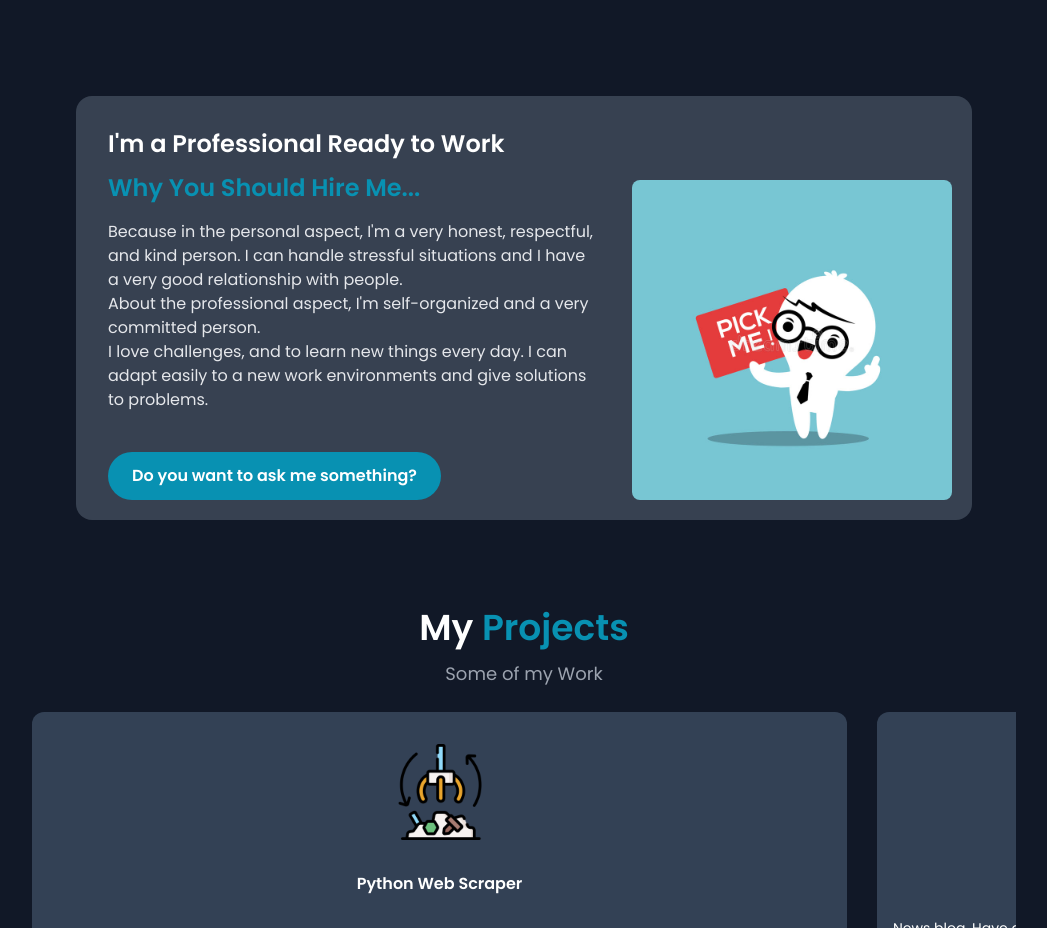
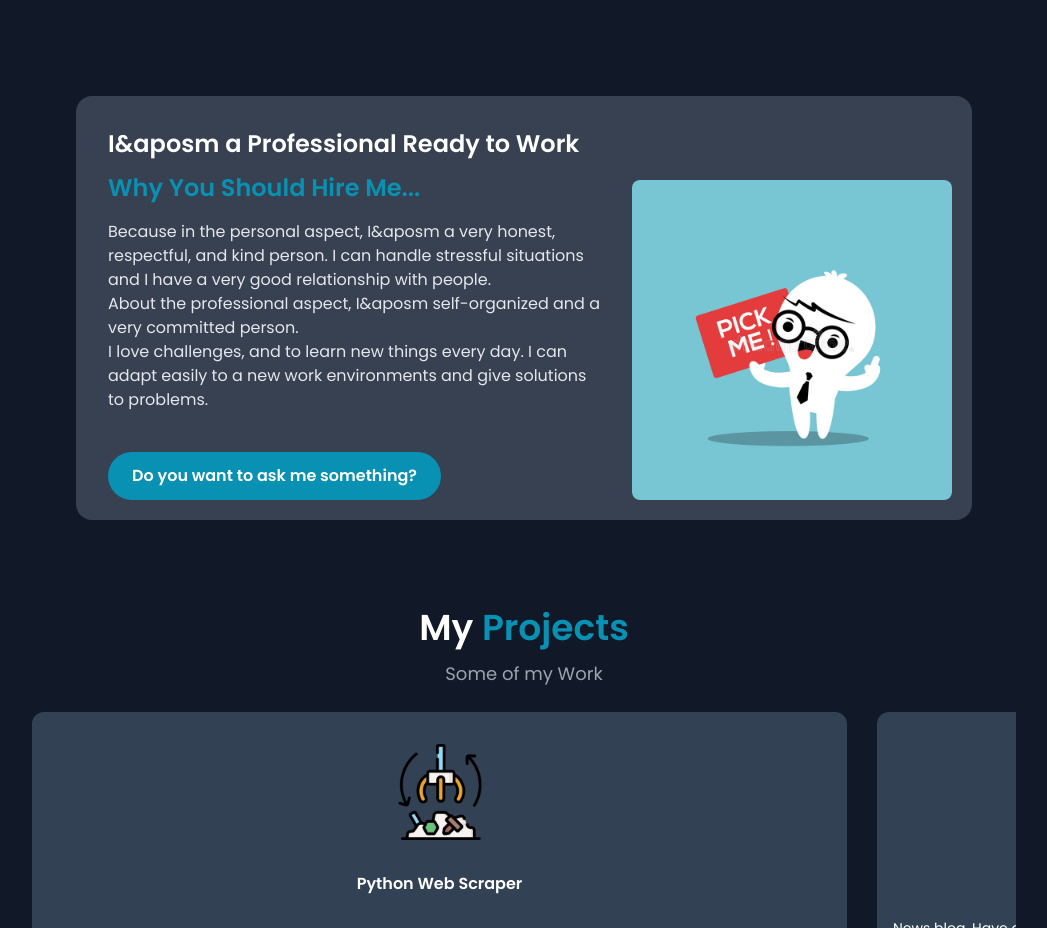
Before and after one commit to kevinbutvi/personal-portfolio, a React (Vite) app: page / in a window 1280 px wide. Shown: the part 2840-3768 px from the top of the page, without its empty margins (116-1163 px from the left). Built offline with nearby package versions, Linux system fonts and the light colour scheme.

Commit message:
apos issue solved

```diff
--- a/src/components/HireMe.tsx
+++ b/src/components/HireMe.tsx
@@ -16,16 +16,16 @@ function HireMe() {
       <div className="bg-gray-700 relative md:px-8 px-4 rounded-2xl py-5 md:max-w-4xl mx-auto min-h-[24rem] md:mt-24 mt-2 flex gap-6 lg:flex-row flex-col-reverse items-center">
         <div>
           <div className="md:text-2xl text-xl font-semibold">
-            <h2 className="my-3">I'm a Professional Ready to Work</h2>
+            <h2 className="my-3">I&aposm a Professional Ready to Work</h2>
             <h2>
               <span className="text-cyan-600">Why You Should Hire Me... </span>
             </h2>
           </div>
           <p className="lg:text-left text-justify max-w-lg text-md mt-4 md:pr-5 text-gray-200 leading-6">
-            Because in the personal aspect, I'm a very honest, respectful, and
-            kind person. I can handle stressful situations and I have a very
+            Because in the personal aspect, I&aposm a very honest, respectful,
+            and kind person. I can handle stressful situations and I have a very
             good relationship with people. <br />
-            About the professional aspect, I'm self-organized and a very
+            About the professional aspect, I&aposm self-organized and a very
             committed person. <br />I love challenges, and to learn new things
             every day. I can adapt easily to a new work environments and give
             solutions to problems.
```
